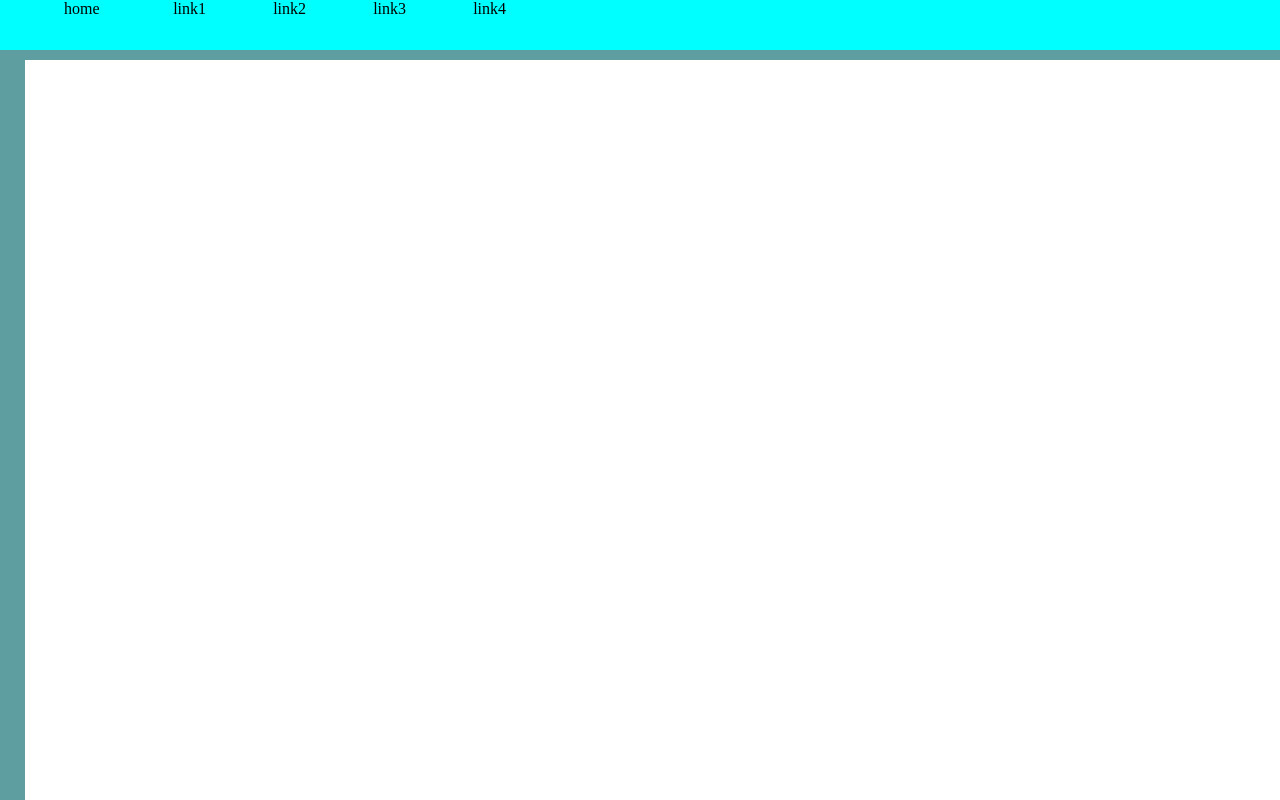
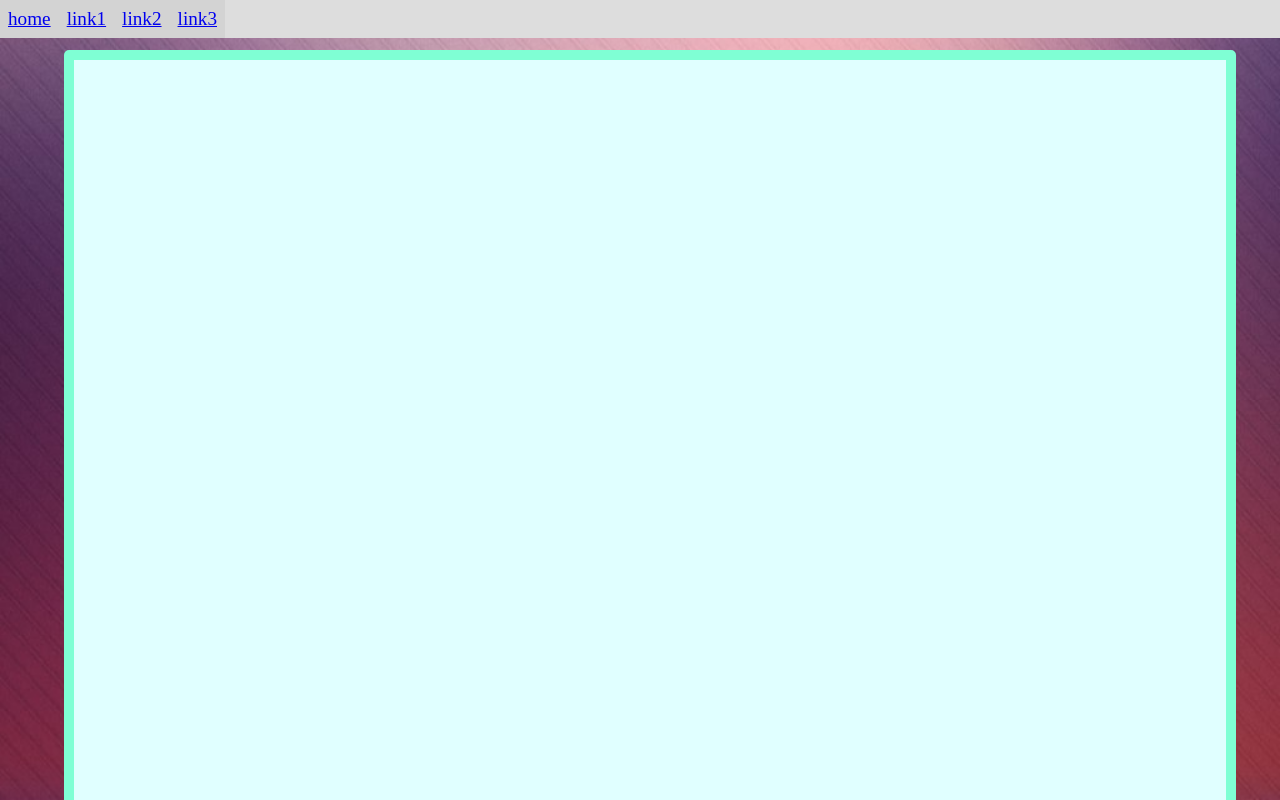
Before and after one commit to sohamshp/RebusForo, a plain HTML site: page index.html in a window 1280 px wide. Drawn offline with Linux system fonts and the light colour scheme.

Commit message:
some more changes. added .gitignore

```diff
--- a/index.html
+++ b/index.html
@@ -2,16 +2,22 @@
     <head>
         <title>RebusForo</title>
         <link rel='stylesheet' type='text/css' href='style.css'>
+        <script src="script.js"></script>
     </head>
     <body>
-        <div id='navbar'>
-            <div id='home'>home</div>
-            <div class='navitem' id='navlink1'>link1</div>
-            <div class='navitem' id='navlink2'>link2</div>
-            <div class='navitem' id='navlink3'>link3</div>
-            <div class='navitem' id='navlink4'>link4</div>
-        </div>
+        <div id='back'></div>
+        <nav>
+            <ul>
+                <li><a href='#'>home</a></li>
+                <li><a href='#'>link1</a></li>
+                <li><a href='#'>link2</a></li>
+                <li><a href='#'>link3</a></li>
+            </ul>
+        </nav>
         <div id='main'>
+            <div id='forum_list'>
+
+            </div>
         </div>
     </body>
 </html>
--- a/style.css
+++ b/style.css
@@ -1,73 +1,55 @@
 body {
     margin: 0px;
     padding: 0px;
-    background-color: cadetblue;
+    background-color:white;
 }
 
-#navbar {
+#back {
+    background-image: url("back1.jpg");
+    width: 100%;
+    height: 100%;
+    background-repeat: no-repeat;
+    background-size: 100% 100%;
+    position: fixed;
+    z-index: 0;
+}
+
+ul {
+    list-style-type: none;
+    margin: 0px;
+    padding: 0px;
+    overflow: hidden;
+    background-color: #dddddd;
     position: fixed;
     width: 100%;
-    height: 5%;
-    min-height: 50px;
-    min-width: 640px;
-    background-color: cyan;
-    display: block;
-    top: 0px;
-    left: 0px;
-    float: left;
+    z-index: 99;
 }
 
-#home {
-    position: relative;
-    border: 0px solid black;
-    height: 50px;
-    width: 50px;
-    left: 5%;
-    display: inline-block;
+li {
+    display: inline;
+    text-align: center;
+    margin: 2px;
+    font-size: larger;
 }
 
-#home:hover {
-    background-color: lightcyan;
-    border-bottom: 3px solid greenyellow;
-}
-
-.navitem {
-    margin-left: -4px;
-    padding: 0px;
-    border: 0px solid black;
-    position: relative;
-    height: 50px;
-    width: 100px;
-    display: inline-block;
-    text-align: center;
-}
-
-.navitem:hover {
-    background-color: lightcyan;
-    border-bottom: 3px solid greenyellow;
-}
-
-#navlink1 {
-    left: 7%;
-}
-
-#navlink2 {
-    left: 7%;
-}
-
-#navlink3 {
-    left: 7%;
-}
-
-#navlink4 {
-    left: 7%;
+a {
+    display: block;
+    float: left;
+    padding: 8px;
+    background-color: lightgray;
 }
 
 #main {
-    width: 1300px;
-    background-color: white;
-    height: 1000px;
     position: absolute;
-    top: 60px;
-    left: 25px;
+    margin-top: 50px;
+    margin-bottom: 25px;
+    left: 5%;
+    display: block;
+    width: 90%;
+    height: 900px;
+    background-color: lightcyan;
+    border-radius: 5px;
+    z-index: 1;
+    border: 10px solid aquamarine;
+    border
 }
```
Also changed, not shown: back1.jpg (added), script.js (added), 2 other files.
